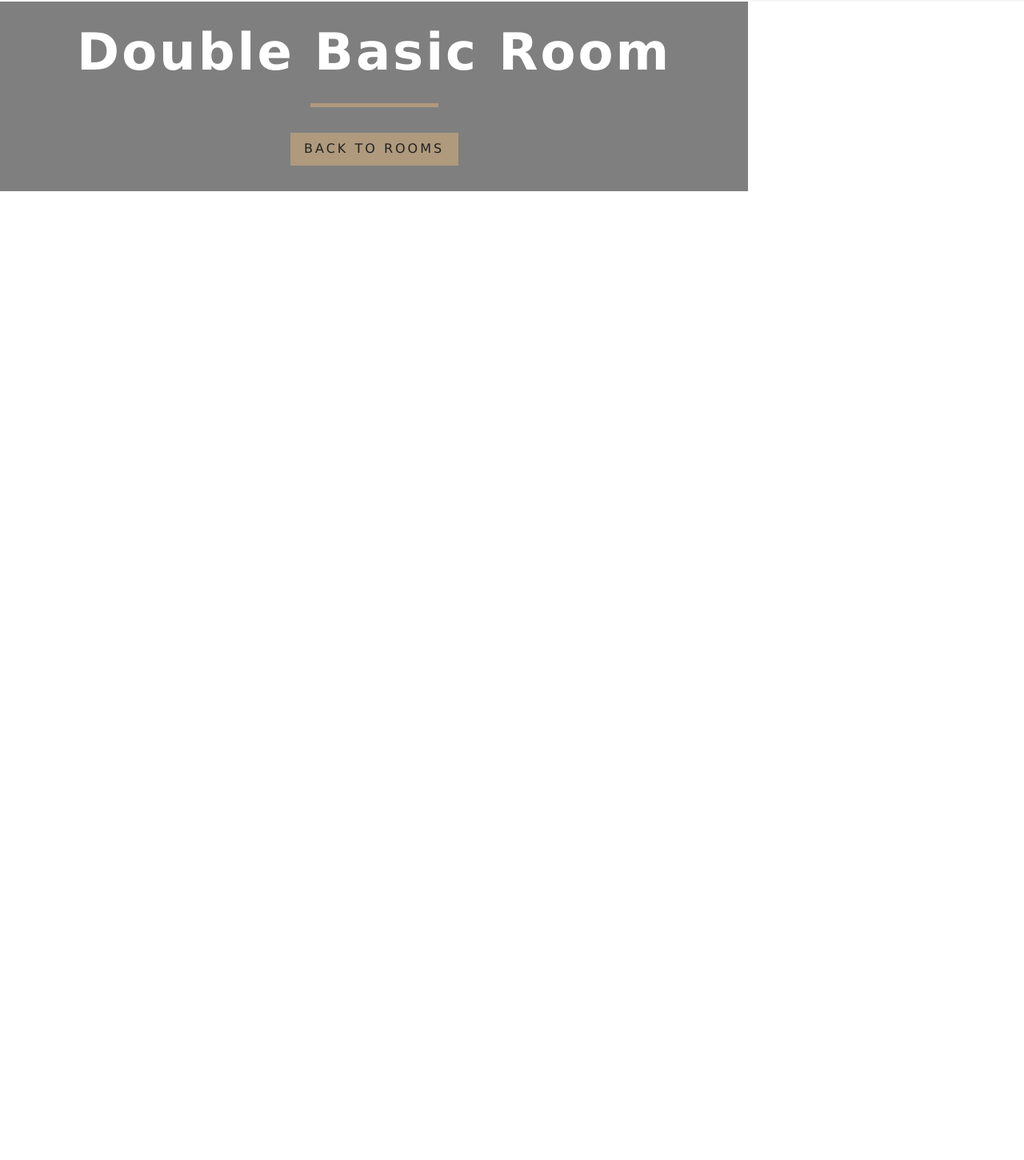
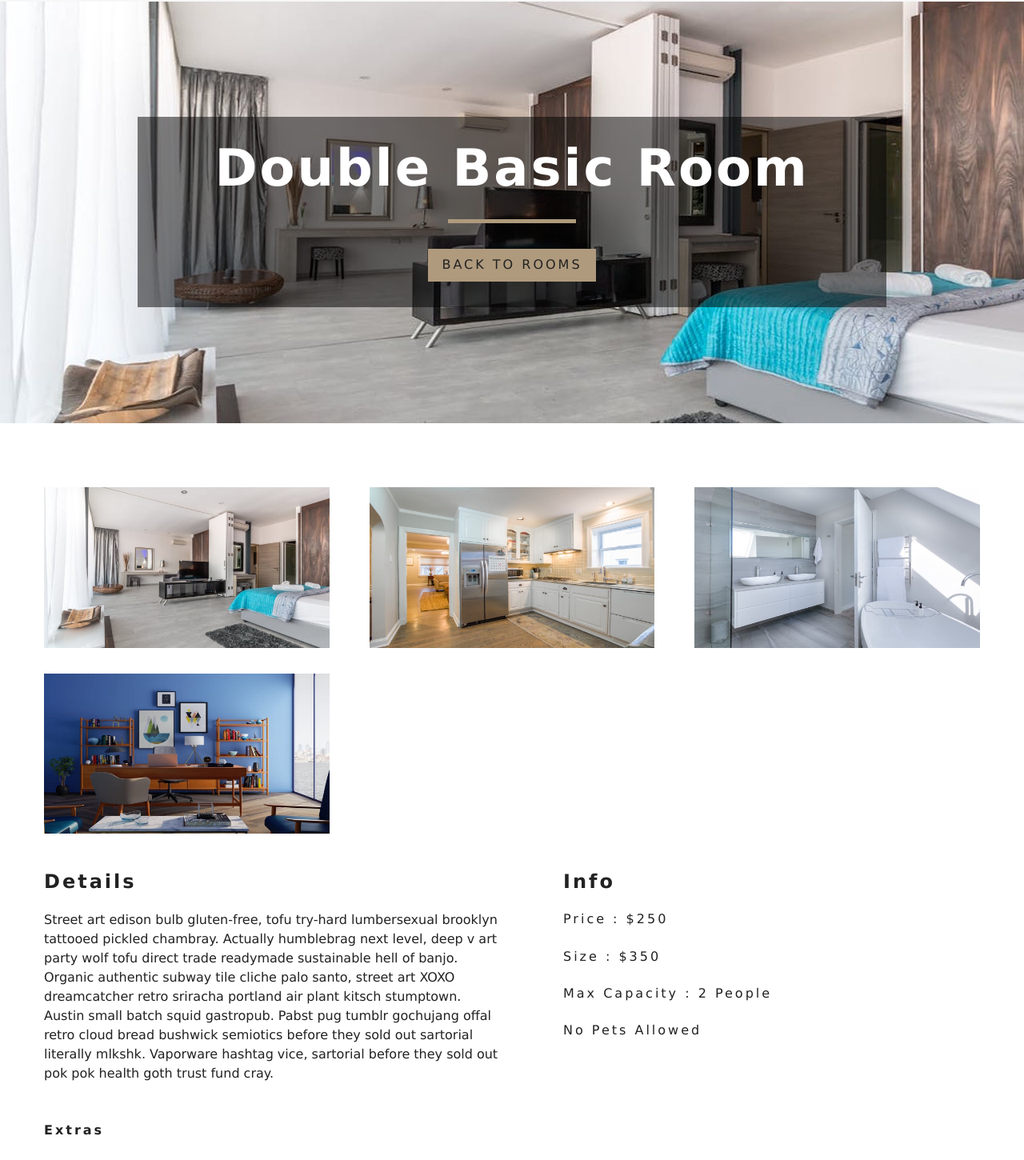
Before and after one commit to EriMiwa/resort-app, a React (Create React App) app: page /rooms/double-basic in a window 1280 px wide. Shown: the part 65-1515 px from the top of the page at 80% size. Before the commit the page ends 800 px from the top, so only its background shows below. Built offline with nearby package versions, Linux system fonts and the light colour scheme.

Commit message:
implement SingleRoom component

```diff
--- /dev/null
+++ b/src/components/StyledHero.js
@@ -0,0 +1,11 @@
+import styled from 'styled-components';
+import defaultImg from '../images/room-1.jpeg';
+
+const StyledHero = styled.header`
+  min-height: 66vh;
+  background: url(${props => props.img ? props.img : defaultImg}) center/cover no-repeat;
+  display: flex;
+  align-items: center;
+  justify-content: center;
+`
+export default StyledHero;
--- a/src/pages/SingleRoom.js
+++ b/src/pages/SingleRoom.js
@@ -4,7 +4,7 @@
 import Banner from '../components/Banner';
 import {Link} from 'react-router-dom';
 import {RoomContext} from '../context';
-
+import StyledHero from '../components/StyledHero';
 export default class SingleRoom extends Component {
   constructor(props) {
     super(props);
@@ -45,14 +45,62 @@
       images
     } = room;
 
+    const [mainImg, ...defaultImg] = images;
+
     return (
-      <Hero hero="roomHero">
+      <>
+      <StyledHero img={mainImg || this.state.defaultBcg}>
         <Banner title={`${name} room`}>
           <Link to="/rooms" className="btn-primary">
             back to rooms
           </Link>
         </Banner>
-      </Hero>
+      </StyledHero>
+      <section className="single-room">
+        <div className="single-room-images">
+          {
+            images.map((item,index) => (
+              <img key={index} src={item} alt={name}/>
+            ))
+          }
+        </div>
+        <div className="single-room-info">
+          <article className="desc">
+            <h3>details</h3>
+            <p>{description}</p>
+          </article>
+          <article className="info">
+            <h3>info</h3>
+            <h6>price : ${price}</h6>
+            <h6>size : ${size}</h6>
+            <h6>
+              max capacity :{" "}
+              {
+                capacity > 1 ? `${capacity} people` : `${capacity} person`
+              }
+            </h6>
+            <h6>
+              {
+                pets ? "pets allowed" : "no pets allowed"
+              }
+            </h6>
+            <h6>
+              {
+                breakfast && "free breakfast included"
+              }
+            </h6>
+          </article>
+        </div>
+      </section>
+      <section className="room-extras">
+        <h6>extras</h6>
+        <ul className="extras">
+          {extras.map((item,index) => {
+            return <li key={index}>- {item}</li>
+          })}
+        </ul>
+      </section>
+      </>
     )
   }
 }
```
